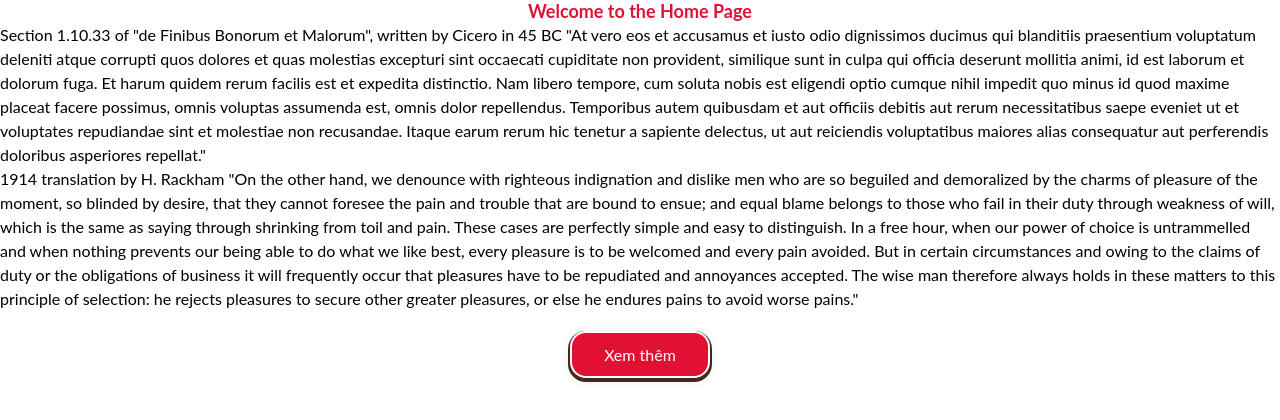
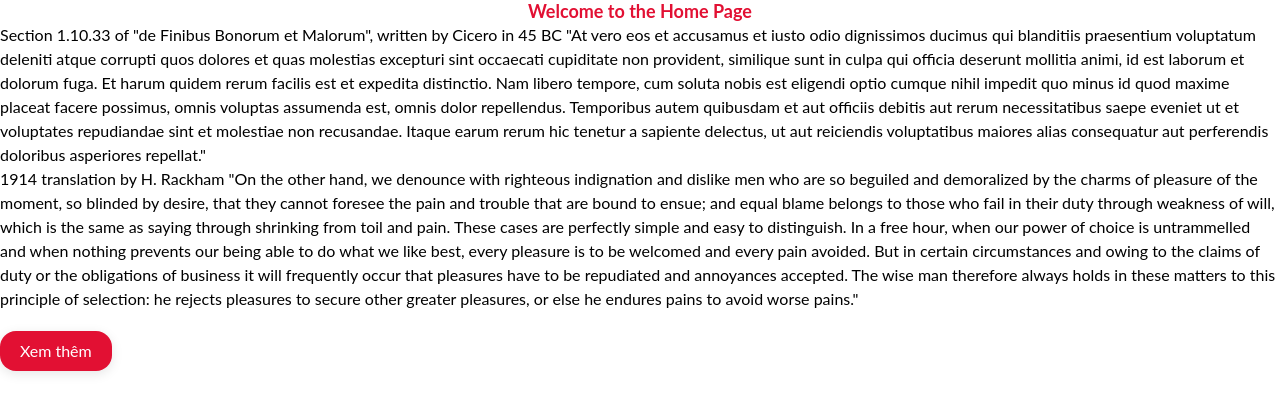
Before and after one commit to Web-Development-Group11/cake-web-project, a React (Create React App) app in the folder frontend/: page / in a window 1280 px wide. Shown: the top 420 px of the page. Built offline with nearby package versions, Linux system fonts and the light colour scheme.

Commit message:
update button size

```diff
--- a/frontend/src/components/button/Button.css
+++ b/frontend/src/components/button/Button.css
@@ -6,12 +6,12 @@
     font-size: 16px;
     font-family: Lato;
     cursor: pointer;
-    padding: 12px 32px;
+    padding: 10px 20px;
+    line-height: 20px;
     border: 2px solid var(--white);
     border-radius: 16px;
     box-shadow: 0 2px 0 2px var(--brown),
                 0px 3px 12px rgba(0, 0, 0, 0.10);
-    /* position: relative; */
     overflow: hidden;
 }
 
@@ -35,11 +35,11 @@
     font-size: 16px;
     font-family: Lato;
     cursor: pointer;
-    padding: 12px 32px;
+    padding: 10px 20px;
+    line-height: 20px;
     border: transparent;
     border-radius: 16px;
     box-shadow: 0px 3px 12px rgba(0, 0, 0, 0.10);
-    /* position: relative; */
     overflow: hidden;
 }
 
--- a/frontend/src/pages/home/Home.jsx
+++ b/frontend/src/pages/home/Home.jsx
@@ -13,7 +13,7 @@ const Home = () =>{
 1914 translation by H. Rackham
 "On the other hand, we denounce with righteous indignation and dislike men who are so beguiled and demoralized by the charms of pleasure of the moment, so blinded by desire, that they cannot foresee the pain and trouble that are bound to ensue; and equal blame belongs to those who fail in their duty through weakness of will, which is the same as saying through shrinking from toil and pain. These cases are perfectly simple and easy to distinguish. In a free hour, when our power of choice is untrammelled and when nothing prevents our being able to do what we like best, every pleasure is to be welcomed and every pain avoided. But in certain circumstances and owing to the claims of duty or the obligations of business it will frequently occur that pleasures have to be repudiated and annoyances accepted. The wise man therefore always holds in these matters to this principle of selection: he rejects pleasures to secure other greater pleasures, or else he endures pains to avoid worse pains."
             </div> <br/>
-            <Button type='btn1 primary'>Xem thêm</Button>
+            <Button type='btn2 primary'>Xem thêm</Button>
         </div>
     )
 }
```
